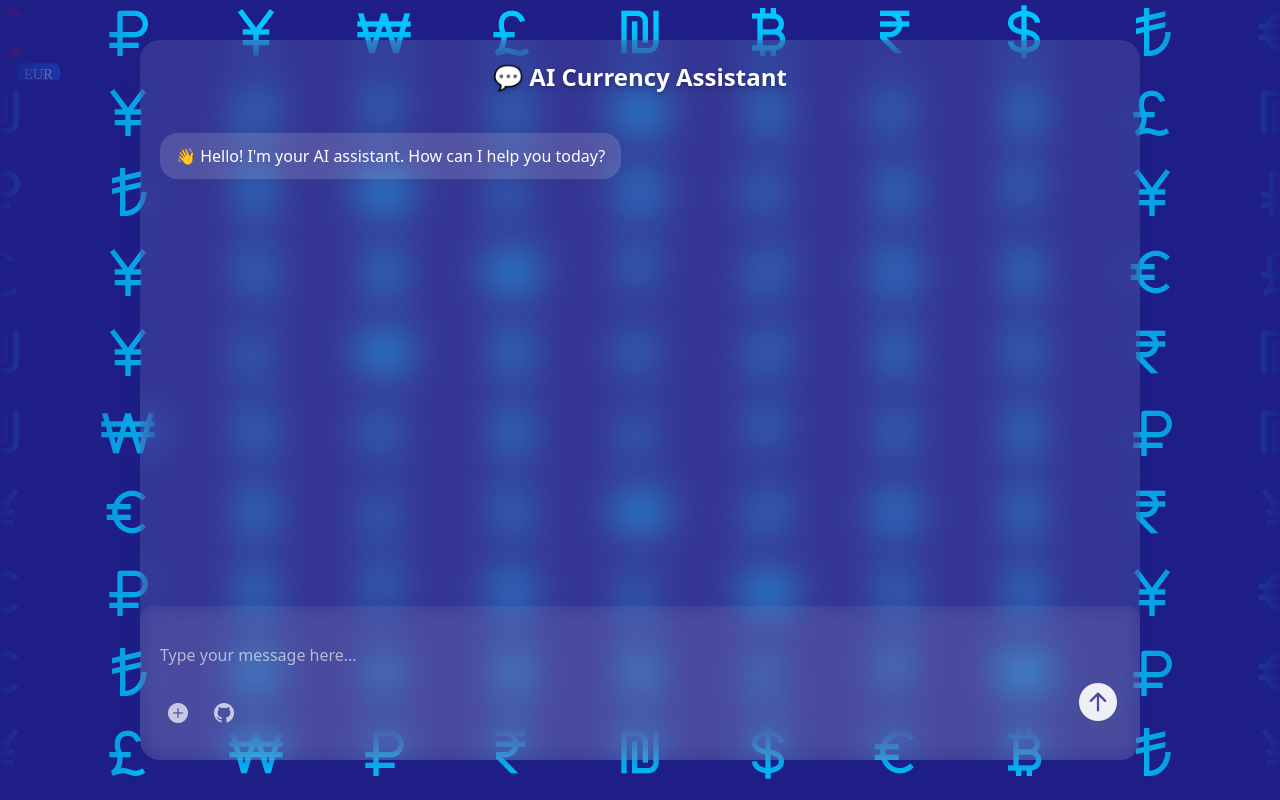
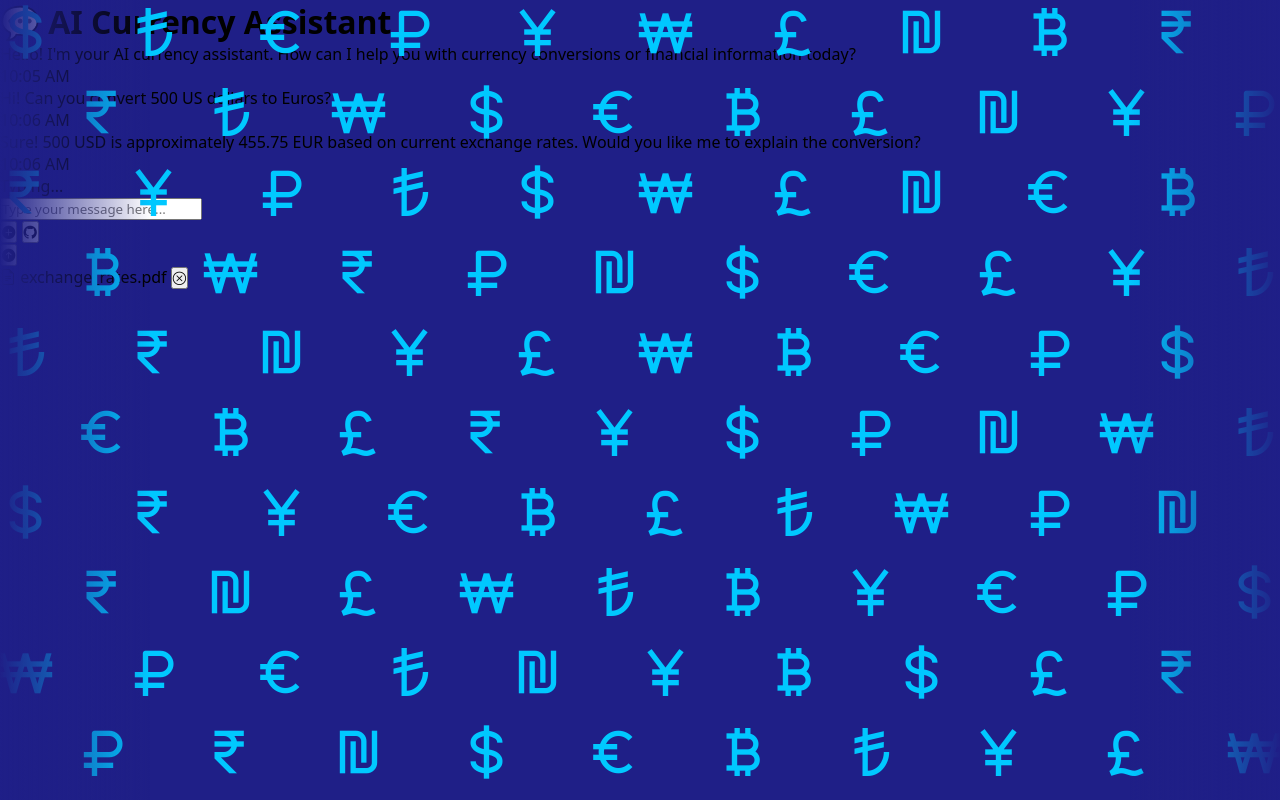
Before and after one commit to aktheroy/Fenny, a Python web app: template frontend/templates/Fenny.html in a window 1280 px wide. Run offline with Jinja, Linux system fonts and the light colour scheme; the template is opened without the code that fills it, so the values that code supplies are empty.

Commit message:
@metalx back to background only

```diff
--- a/frontend/static/css/ChatContainer.css
+++ /dev/null
@@ -1,287 +0,0 @@
-/* Glassmorphism Chat Container */
-.ChatContainer {
-    position: fixed;
-    top: 50%;
-    left: 50%;
-    transform: translate(-50%, -50%);
-    width: 98%;
-    max-width: 1000px;
-    height: 90vh;
-    max-height: 800px;
-
-    /* Uniform glassmorphism effect */
-    background: rgba(255, 255, 255, 0.1);
-    backdrop-filter: blur(20px);
-    -webkit-backdrop-filter: blur(20px);
-    border-radius: 20px;
-    box-shadow: 0 8px 32px rgba(31, 31, 136, 0.3);
-
-    /* Layout */
-    display: flex;
-    flex-direction: column;
-    z-index: 100;
-    overflow: hidden;
-    margin: 0 auto; /* Ensure centering on all screens */
-}
-
-/* Chat Header */
-.chat-header {
-    padding: 20px;
-    text-align: center;
-    background: transparent;
-}
-
-.chat-header h1 {
-    color: #fff;
-    font-size: 24px;
-    font-weight: 600;
-    margin: 0;
-    text-shadow: 0 2px 4px rgba(0, 0, 0, 0.3);
-}
-
-/* Chat Messages Area */
-.chat-messages {
-    flex: 1;
-    padding: 20px;
-    overflow-y: auto;
-    display: flex;
-    flex-direction: column;
-    gap: 15px;
-}
-
-/* Custom scrollbar */
-.chat-messages::-webkit-scrollbar {
-    width: 6px;
-}
-
-.chat-messages::-webkit-scrollbar-track {
-    background: rgba(255, 255, 255, 0.1);
-    border-radius: 3px;
-}
-
-.chat-messages::-webkit-scrollbar-thumb {
-    background: rgba(0, 200, 255, 0.5);
-    border-radius: 3px;
-}
-
-.chat-messages::-webkit-scrollbar-thumb:hover {
-    background: rgba(0, 200, 255, 0.7);
-}
-
-/* Message bubbles */
-.message {
-    max-width: 80%;
-    padding: 12px 16px;
-    border-radius: 18px;
-    word-wrap: break-word;
-    animation: fadeInUp 0.3s ease-out;
-}
-
-.message.user {
-    align-self: flex-end;
-    background: linear-gradient(135deg, #08dff7, #01d9fa);
-    color: white;
-    margin-left: auto;
-}
-
-.message.bot {
-    align-self: flex-start;
-    background: rgba(255, 255, 255, 0.15);
-    color: white;
-}
-
-/* Chat Input Area */
-.chat-input-container {
-    padding: 20px;
-    background: transparent;
-}
-
-.chat-input-wrapper {
-    display: flex;
-    flex-direction: column;
-    gap: 10px;
-    width: 100%;
-}
-
-/* Input field container */
-.input-field-container {
-    width: 100%;
-    /* Add this to ensure it stretches */
-    flex: 1;
-}
-
-/* Buttons container below input */
-.input-buttons-container {
-    display: flex;
-    justify-content: space-between;
-    align-items: center;
-    padding: 5px 0;
-}
-
-/* Left side buttons container */
-.input-left-buttons {
-    display: flex;
-    gap: 10px;
-    align-items: center;
-}
-
-/* Right side button container */
-.input-right-buttons {
-    display: flex;
-    align-items: center;
-}
-
-/* Input field */
-.chat-input {
-    flex: 1;
-    width: 100%; /* Ensure input uses full width */
-    background: transparent;
-    border: none;
-    outline: none;
-    color: white;
-    font-size: 16px;
-    padding: 10px 0;
-    transition: all 0.3s ease;
-}
-
-.chat-input::placeholder {
-    color: rgba(255, 255, 255, 0.6);
-}
-
-.chat-input:focus {
-    color: white;
-}
-
-/* Input action buttons */
-.input-button {
-    background: transparent;
-    border: none;
-    color: rgba(255, 255, 255, 0.7);
-    font-size: 20px;
-    cursor: pointer;
-    padding: 8px;
-    border-radius: 50%;
-    transition: all 0.3s ease;
-    display: flex;
-    align-items: center;
-    justify-content: center;
-    width: 36px;
-    height: 36px;
-}
-
-.input-button:hover {
-    color: var(--primary-color);
-    background: rgba(255, 255, 255, 0.1);
-    transform: scale(1.1);
-}
-
-.input-button:active {
-    transform: scale(0.95);
-}
-
-/* Send button specific styling */
-.send-button {
-    background: rgba(255, 255, 255, 0);
-    color: #ffffffe9;
-    font-size: 38px;
-    width: 44px;
-    height: 44px;
-    border: none;
-    box-shadow: 0 2px 8px rgba(40, 167, 69, 0.15);
-    transition: background 0.3s, color 0.3s, box-shadow 0.3s;
-    position: relative;
-    top: -12px; /* Float above input */
-    z-index: 2;
-}
-
-.send-button:hover {
-    background: #39ff14; /* Neon green */
-    color: #fff;
-    box-shadow: 0 6px 20px #39ff14a0;
-    transform: scale(1.08);
-}
-
-.send-button:active {
-    transform: scale(0.95);
-}
-
-/* Animations */
-@keyframes fadeInUp {
-    from {
-        opacity: 0;
-        transform: translateY(20px);
-    }
-    to {
-        opacity: 1;
-        transform: translateY(0);
-    }
-}
-
-/* Typing indicator */
-.typing-indicator {
-    display: flex;
-    align-items: center;
-    gap: 8px;
-    padding: 12px 16px;
-    background: rgba(255, 255, 255, 0.15);
-    border-radius: 18px;
-    max-width: 80px;
-    align-self: flex-start;
-}
-
-.typing-indicator span {
-    width: 8px;
-    height: 8px;
-    border-radius: 50%;
-    background: rgba(255, 255, 255, 0.6);
-    animation: typing 1.4s infinite ease-in-out;
-}
-
-.typing-indicator span:nth-child(1) { animation-delay: -0.32s; }
-.typing-indicator span:nth-child(2) { animation-delay: -0.16s; }
-
-@keyframes typing {
-    0%, 80%, 100% {
-        transform: scale(0);
-        opacity: 0.5;
-    }
-    40% {
-        transform: scale(1);
-        opacity: 1;
-    }
-}
-
-/* Mobile responsiveness */
-@media (max-width: 768px) {
-    .ChatContainer {
-        width: 95%;
-        height: 85vh;
-        margin: 0 auto;
-    }
-
-    .chat-header h1 {
-        font-size: 20px;
-    }
-
-    .message {
-        max-width: 90%;
-    }
-
-    .chat-input {
-        font-size: 14px;
-    }
-}
-
-/* New chat input outer container */
-.chat-input-outer-container {
-    width: 100%;
-    background: transparent;
-    backdrop-filter: blur(10px);
-    -webkit-backdrop-filter: blur(10px);
-    border-radius: 12px;
-    box-shadow: 0 2px 16px rgba(7, 79, 235, 0.1);
-    padding-bottom: 0;
-    padding-top: 8px;
-    padding-left: 0;
-    padding-right: 0;
-}
--- a/frontend/static/css/background.css
+++ b/frontend/static/css/background.css
@@ -62,7 +62,7 @@ body {
 /* Sliding wrapper */
 .currency-slide {
     display: inline-flex;
-    animation: slide 120s linear infinite;
+    animation: slide 200s linear infinite;
 }
 
 .currency-slide.reverse {
@@ -87,10 +87,10 @@ body {
 .currency-slide i:hover::after {
     content: attr(title);
     position: absolute;
-    bottom: -10px;
+    bottom: 0px;
     left: 100%;
     transform: translateX(-50%);
-    background: rgba(0, 123, 255, 0.7);
+    background: rgba(72, 148, 230, 0.7);
     color: white;
     padding: 2px 6px;
     border-radius: 6px;
--- a/frontend/static/js/ChatContainer.js
+++ /dev/null
@@ -1,150 +0,0 @@
-class ChatContainer {
-    constructor() {
-        this.messagesContainer = document.getElementById('chat-messages');
-        this.chatInput = document.getElementById('chat-input');
-        this.sendButton = document.getElementById('send-button');
-        this.addFileButton = document.getElementById('add-file-button');
-        this.githubButton = document.getElementById('github-button');
-        this.isTyping = false;
-
-        this.init();
-    }
-
-    init() {
-        // Add event listeners
-        this.sendButton.addEventListener('click', () => this.sendMessage());
-        this.chatInput.addEventListener('keypress', (e) => {
-            if (e.key === 'Enter' && !e.shiftKey) {
-                e.preventDefault();
-                this.sendMessage();
-            }
-        });
-
-        // Add file button functionality
-        this.addFileButton.addEventListener('click', () => this.handleFileAdd());
-        this.githubButton.addEventListener('click', () => this.handleGitHub());
-
-        // Add welcome message
-        this.addBotMessage("👋 Hello! I'm your AI assistant. How can I help you today?");
-    }
-
-    sendMessage() {
-        const message = this.chatInput.value.trim();
-        if (!message || this.isTyping) return;
-
-        // Add user message
-        this.addUserMessage(message);
-        this.chatInput.value = '';
-
-        // Show typing indicator and simulate bot response
-        this.showTypingIndicator();
-
-        // Simulate API call delay
-        setTimeout(() => {
-            this.hideTypingIndicator();
-            this.generateBotResponse(message);
-        }, 1000 + Math.random() * 2000);
-    }
-
-    addUserMessage(message) {
-        const messageElement = document.createElement('div');
-        messageElement.className = 'message user';
-        messageElement.textContent = message;
-        this.messagesContainer.appendChild(messageElement);
-        this.scrollToBottom();
-    }
-
-    addBotMessage(message) {
-        const messageElement = document.createElement('div');
-        messageElement.className = 'message bot';
-        messageElement.textContent = message;
-        this.messagesContainer.appendChild(messageElement);
-        this.scrollToBottom();
-    }
-
-    showTypingIndicator() {
-        this.isTyping = true;
-        const typingElement = document.createElement('div');
-        typingElement.className = 'typing-indicator';
-        typingElement.id = 'typing-indicator';
-        typingElement.innerHTML = '<span></span><span></span><span></span>';
-        this.messagesContainer.appendChild(typingElement);
-        this.scrollToBottom();
-    }
-
-    hideTypingIndicator() {
-        this.isTyping = false;
-        const typingElement = document.getElementById('typing-indicator');
-        if (typingElement) {
-            typingElement.remove();
-        }
-    }
-
-    generateBotResponse(userMessage) {
-        // Simple response logic - you can replace this with actual AI API calls
-        const responses = [
-            "That's an interesting question! Let me think about that...",
-            "I understand what you're asking. Here's my perspective:",
-            "Great question! Based on what you've shared:",
-            "I can help you with that. Here's what I think:",
-            "Thanks for asking! My response would be:",
-            "Let me provide some insights on that topic:",
-            "I appreciate your question. Here's my take:",
-            "That's a thoughtful inquiry. Allow me to respond:"
-        ];
-
-        const randomResponse = responses[Math.floor(Math.random() * responses.length)];
-
-        // Add some context-aware responses
-        let botResponse = randomResponse;
-
-        const lowerMessage = userMessage.toLowerCase();
-        if (lowerMessage.includes('hello') || lowerMessage.includes('hi')) {
-            botResponse = "Hello there! 👋 It's great to meet you. What would you like to chat about?";
-        } else if (lowerMessage.includes('how are you')) {
-            botResponse = "I'm doing well, thank you for asking! 😊 I'm here and ready to help with whatever you need.";
-        } else if (lowerMessage.includes('currency') || lowerMessage.includes('money')) {
-            botResponse = "I see you're interested in currency! 💱 The animated background shows various world currencies. Is there something specific about finance or currencies you'd like to discuss?";
-        } else if (lowerMessage.includes('help')) {
-            botResponse = "I'm here to help! 🤝 You can ask me questions, have conversations, or discuss various topics. What would you like assistance with?";
-        } else if (lowerMessage.includes('bye') || lowerMessage.includes('goodbye')) {
-            botResponse = "Goodbye! 👋 It was nice chatting with you. Feel free to come back anytime!";
-        }
-
-        this.addBotMessage(botResponse);
-    }
-
-    scrollToBottom() {
-        this.messagesContainer.scrollTop = this.messagesContainer.scrollHeight;
-    }
-
-    handleFileAdd() {
-        // Create hidden file input
-        const fileInput = document.createElement('input');
-        fileInput.type = 'file';
-        fileInput.accept = '*/*';
-        fileInput.style.display = 'none';
-
-        fileInput.addEventListener('change', (e) => {
-            const file = e.target.files[0];
-            if (file) {
-                this.addBotMessage(`📁 File selected: ${file.name} (${(file.size / 1024).toFixed(2)} KB)`);
-                // Here you can add file processing logic
-            }
-        });
-
-        document.body.appendChild(fileInput);
-        fileInput.click();
-        document.body.removeChild(fileInput);
-    }
-
-    handleGitHub() {
-        this.addBotMessage("🐱 GitHub integration coming soon! This will allow you to interact with repositories.");
-        // Here you can add GitHub integration logic
-    }
-}
-
-// Initialize chat when DOM is loaded
-document.addEventListener('DOMContentLoaded', () => {
-    new ChatContainer();
-});
--- a/frontend/templates/Fenny.html
+++ b/frontend/templates/Fenny.html
@@ -1,21 +1,14 @@
 <!DOCTYPE html>
 <html lang="en">
 <head>
-    <meta charset="UTF-8" />
-    <meta name="viewport" content="width=device-width, initial-scale=1.0" />
+    <meta charset="UTF-8">
+    <meta name="viewport" content="width=device-width, initial-scale=1.0">
     <title>Currency Chat - AI Assistant</title>
-    <link
-      href="https://unpkg.com/boxicons@2.1.4/css/boxicons.min.css"
-      rel="stylesheet"
-    />
-    <link
-      href="https://cdn.jsdelivr.net/npm/bootstrap-icons@1.11.0/font/bootstrap-icons.css"
-      rel="stylesheet"
-    />
-    <link rel="stylesheet" href="../static/css/background.css" />
-    <link rel="stylesheet" href="../static/css/ChatContainer.css" />
+    <link href="https://unpkg.com/boxicons@2.1.4/css/boxicons.min.css" rel="stylesheet">
+    <link href="https://cdn.jsdelivr.net/npm/bootstrap-icons@1.11.0/font/bootstrap-icons.css" rel="stylesheet">
+    <link rel="stylesheet" href="../static/css/background.css">
+    <link rel="stylesheet" href="../static/css/ChatContainer.css">
 </head>
-
 <body>
     <!-- Animated Currency Background -->
     <div class="currencies-container" id="currencies-container"></div>
@@ -27,7 +20,33 @@
         </div>
 
         <div class="chat-messages" id="chat-messages">
-        <!-- Messages will be dynamically added here -->
+            <div class="message bot">
+                <div class="msg-content">
+                    Hello! I'm your AI currency assistant. How can I help you with currency conversions or financial information today?
+                </div>
+                <span class="msg-time">10:05 AM</span>
+            </div>
+
+            <div class="message user">
+                <div class="msg-content">
+                    Hi! Can you convert 500 US dollars to Euros?
+                </div>
+                <span class="msg-time">10:06 AM</span>
+            </div>
+
+            <div class="message bot">
+                <div class="msg-content">
+                    Sure! 500 USD is approximately 455.75 EUR based on current exchange rates. Would you like me to explain the conversion?
+                </div>
+                <span class="msg-time">10:06 AM</span>
+            </div>
+
+            <div class="typing-indicator">
+                <span></span>
+                <span></span>
+                <span></span>
+                <span>Typing...</span>
+            </div>
         </div>
 
         <div class="chat-input-outer-container">
@@ -60,9 +79,13 @@
                 </div>
             </div>
         </div>
+        <div id="file-preview-container" class="active">
+            <i class="bi bi-file-earmark-text"></i>
+            <span>exchange_rates.pdf</span>
+            <button class="remove-file"><i class="bi bi-x-circle"></i></button>
+        </div>
     </div>
 
-    <!-- Scripts -->
     <script src="../static/js/background.js"></script>
     <script src="../static/js/ChatContainer.js"></script>
 </body>
```
Lines whose indentation alone changed are shown as unchanged.
